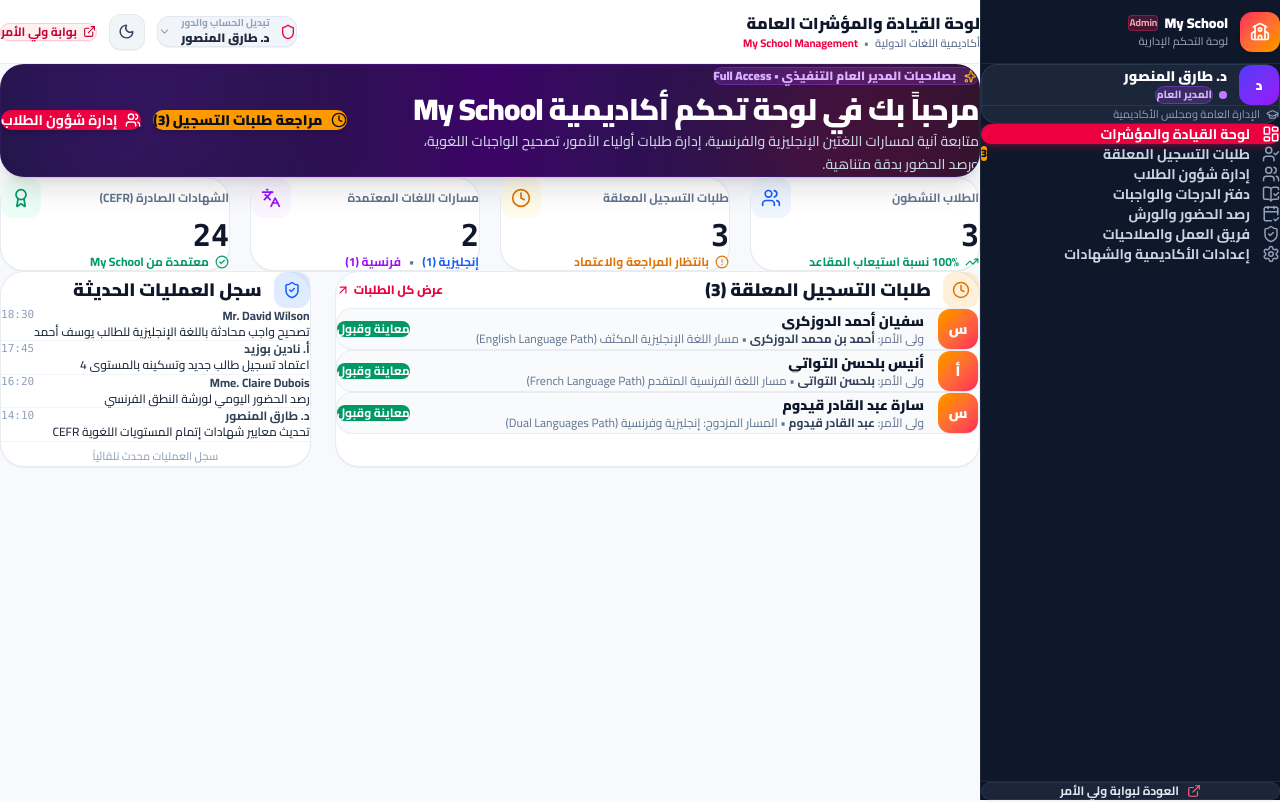
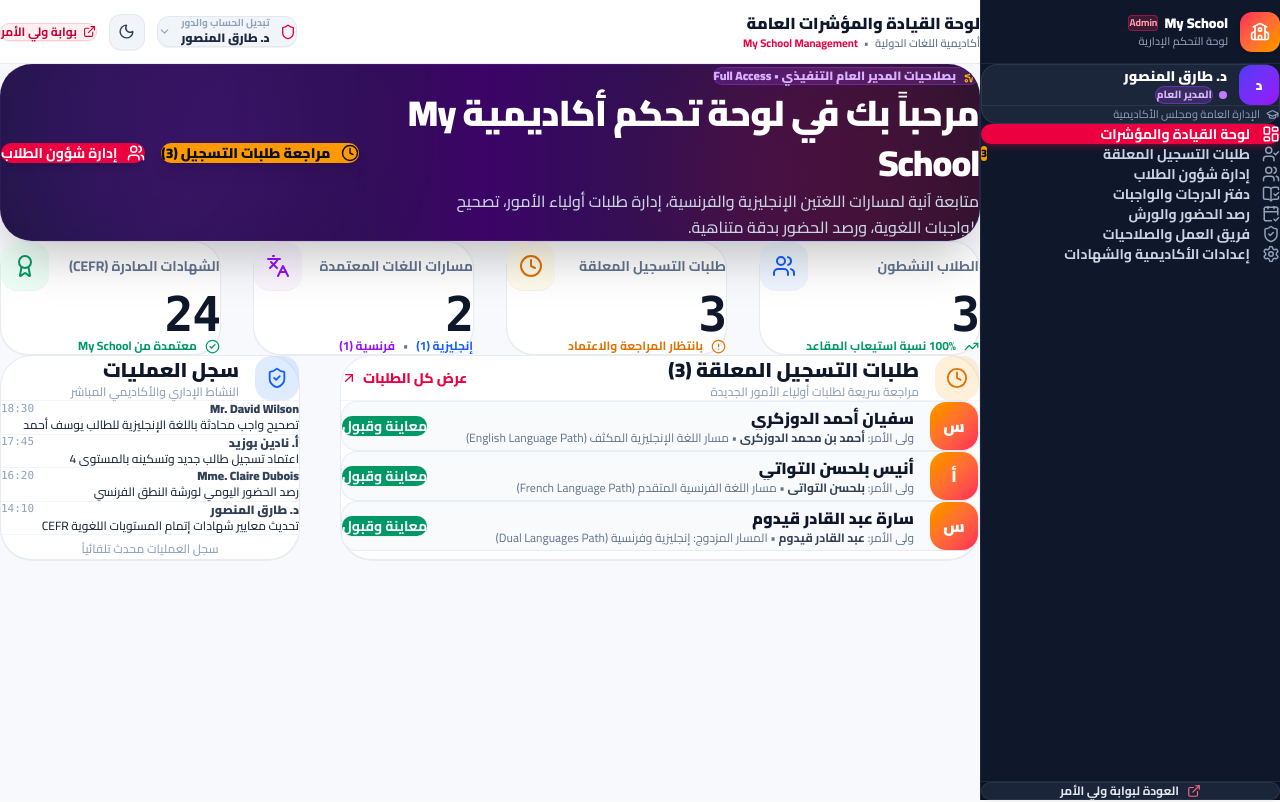
Before and after one commit to douzakaria1998-stack/awliya, a Next.js app: page /admin in a window 1280 px wide. Built offline with nearby package versions, Linux system fonts and the light colour scheme.

Commit message:
style: add generous vertical and horizontal spacing between dashboard containers

```diff
--- a/src/components/admin/layout/AdminShell.tsx
+++ b/src/components/admin/layout/AdminShell.tsx
@@ -80,7 +80,7 @@
       >
         <AdminHeader onOpenMobileMenu={() => setIsMobileMenuOpen(true)} />
 
-        <main className="flex-1 p-6 sm:p-8 max-w-7xl w-full mx-auto animate-in fade-in duration-200">
+        <main className="flex-1 p-8 sm:p-12 lg:p-14 max-w-[1450px] w-full mx-auto animate-in fade-in duration-200">
           {renderActiveScreen()}
         </main>
       </div>
--- a/src/components/admin/screens/SuperAdminOverview.tsx
+++ b/src/components/admin/screens/SuperAdminOverview.tsx
@@ -28,12 +28,12 @@
   const frenchCount = students.filter((s) => s.enrolledPathAr?.includes('الفرنسية') || s.enrolledPathAr?.includes('French')).length;
 
   return (
-    <div className="space-y-6">
-      {/* 1. Top Welcome Banner */}
-      <div className="p-6 sm:p-8 rounded-3xl bg-gradient-to-r from-slate-900 via-purple-950 to-slate-900 text-white shadow-xl border border-purple-900/50 relative overflow-hidden">
-        <div className="relative z-10 flex flex-col lg:flex-row lg:items-center justify-between gap-6">
-          <div className="max-w-xl space-y-2.5">
-            <div className="inline-flex items-center gap-2 px-3 py-1 rounded-full bg-purple-500/20 text-purple-300 text-xs font-black border border-purple-500/30">
+    <div className="space-y-10 sm:space-y-12">
+      {/* 1. Top Welcome Banner with Generous Luxury Spacing */}
+      <div className="p-8 sm:p-10 lg:p-12 rounded-[32px] bg-gradient-to-r from-slate-900 via-purple-950 to-slate-900 text-white shadow-2xl border border-purple-900/50 relative overflow-hidden">
+        <div className="relative z-10 flex flex-col xl:flex-row xl:items-center justify-between gap-8 sm:gap-10">
+          <div className="max-w-2xl space-y-3.5">
+            <div className="inline-flex items-center gap-2 px-3.5 py-1.5 rounded-full bg-purple-500/20 text-purple-300 text-xs font-black border border-purple-500/30">
               <Sparkles size={14} className="text-amber-400 shrink-0" />
               <span>
                 {currentRole === 'super_admin'
@@ -44,24 +44,24 @@
               </span>
             </div>
 
-            <h2 className="text-xl sm:text-2xl lg:text-3xl font-black tracking-tight leading-snug">
+            <h2 className="text-2xl sm:text-3xl lg:text-4xl font-black tracking-tight leading-snug">
               مرحباً بك في لوحة تحكم أكاديمية My School
             </h2>
 
-            <p className="text-xs sm:text-sm text-slate-300 font-medium leading-relaxed">
+            <p className="text-xs sm:text-sm lg:text-base text-slate-300 font-medium leading-relaxed max-w-xl">
               متابعة آنية لمسارات اللغتين الإنجليزية والفرنسية، إدارة طلبات أولياء الأمور، تصحيح الواجبات اللغوية، ورصد الحضور بدقة متناهية.
             </p>
           </div>
 
           {/* Quick Action Buttons */}
-          <div className="flex flex-wrap items-center gap-3 shrink-0">
+          <div className="flex flex-wrap items-center gap-4 shrink-0">
             {pendingCount > 0 && (
               <button
                 type="button"
                 onClick={() => setActiveTab('approvals')}
-                className="px-4 py-2.5 rounded-xl bg-amber-500 hover:bg-amber-600 text-slate-950 font-black text-xs sm:text-sm transition-all shadow-md flex items-center gap-2 cursor-pointer"
+                className="px-6 py-3.5 rounded-2xl bg-amber-500 hover:bg-amber-600 text-slate-950 font-black text-xs sm:text-sm transition-all shadow-lg flex items-center gap-2.5 cursor-pointer hover:scale-105 active:scale-95"
               >
-                <Clock size={16} />
+                <Clock size={18} />
                 <span>مراجعة طلبات التسجيل ({pendingCount})</span>
               </button>
             )}
@@ -70,18 +70,18 @@
               <button
                 type="button"
                 onClick={() => setActiveTab('gradebook')}
-                className="px-4 py-2.5 rounded-xl bg-emerald-600 hover:bg-emerald-700 text-white font-bold text-xs sm:text-sm transition-all shadow-md flex items-center gap-2 cursor-pointer"
+                className="px-6 py-3.5 rounded-2xl bg-emerald-600 hover:bg-emerald-700 text-white font-bold text-xs sm:text-sm transition-all shadow-md flex items-center gap-2.5 cursor-pointer hover:scale-105 active:scale-95"
               >
-                <BookOpen size={16} />
+                <BookOpen size={18} />
                 <span>فتح دفتر الواجبات والدرجات</span>
               </button>
             ) : (
               <button
                 type="button"
                 onClick={() => setActiveTab('students')}
-                className="px-4 py-2.5 rounded-xl bg-rose-600 hover:bg-rose-700 text-white font-bold text-xs sm:text-sm transition-all shadow-md flex items-center gap-2 cursor-pointer"
+                className="px-6 py-3.5 rounded-2xl bg-rose-600 hover:bg-rose-700 text-white font-bold text-xs sm:text-sm transition-all shadow-md flex items-center gap-2.5 cursor-pointer hover:scale-105 active:scale-95"
               >
-                <Users size={16} />
+                <Users size={18} />
                 <span>إدارة شؤون الطلاب</span>
               </button>
             )}
@@ -89,58 +89,58 @@
         </div>
 
         {/* Ambient Glow */}
-        <div className="absolute -left-20 -bottom-20 w-80 h-80 rounded-full bg-purple-600/20 blur-3xl pointer-events-none" />
-        <div className="absolute -right-20 -top-20 w-80 h-80 rounded-full bg-rose-600/20 blur-3xl pointer-events-none" />
+        <div className="absolute -left-20 -bottom-20 w-96 h-96 rounded-full bg-purple-600/20 blur-3xl pointer-events-none" />
+        <div className="absolute -right-20 -top-20 w-96 h-96 rounded-full bg-rose-600/20 blur-3xl pointer-events-none" />
       </div>
 
-      {/* 2. Key Metrics Grid (4 Stat Cards) */}
-      <div className="grid grid-cols-1 sm:grid-cols-2 lg:grid-cols-4 gap-4 sm:gap-5">
+      {/* 2. Key Metrics Grid (4 Stat Cards with Generous Gaps & Internal Padding) */}
+      <div className="grid grid-cols-1 sm:grid-cols-2 xl:grid-cols-4 gap-6 sm:gap-8">
         {/* Card 1: Active Students */}
-        <div className="p-5 rounded-3xl bg-white dark:bg-slate-850 border border-slate-200/80 dark:border-slate-800 shadow-2xs space-y-2.5">
+        <div className="p-7 sm:p-8 rounded-[28px] bg-white dark:bg-slate-850 border border-slate-200/80 dark:border-slate-800 shadow-2xs space-y-4 transition-all hover:shadow-md">
           <div className="flex items-center justify-between">
-            <span className="text-xs font-bold text-slate-500 dark:text-slate-400">الطلاب النشطون</span>
-            <div className="w-10 h-10 rounded-xl bg-blue-50 dark:bg-blue-950/50 text-blue-600 dark:text-blue-400 flex items-center justify-center">
-              <Users size={20} />
+            <span className="text-xs sm:text-sm font-bold text-slate-500 dark:text-slate-400">الطلاب النشطون</span>
+            <div className="w-12 h-12 rounded-2xl bg-blue-50 dark:bg-blue-950/50 text-blue-600 dark:text-blue-400 flex items-center justify-center shadow-2xs">
+              <Users size={24} />
             </div>
           </div>
-          <div className="text-3xl font-black text-slate-900 dark:text-white font-mono">
+          <div className="text-3xl sm:text-4xl lg:text-5xl font-black text-slate-900 dark:text-white font-mono tracking-tight">
             {activeStudentsCount}
           </div>
-          <div className="flex items-center gap-1.5 text-xs font-bold text-emerald-600 dark:text-emerald-400">
-            <TrendingUp size={14} />
+          <div className="flex items-center gap-2 text-xs font-bold text-emerald-600 dark:text-emerald-400 pt-1">
+            <TrendingUp size={15} />
             <span>100% نسبة استيعاب المقاعد</span>
           </div>
         </div>
 
         {/* Card 2: Pending Approvals */}
-        <div className="p-5 rounded-3xl bg-white dark:bg-slate-850 border border-slate-200/80 dark:border-slate-800 shadow-2xs space-y-2.5">
+        <div className="p-7 sm:p-8 rounded-[28px] bg-white dark:bg-slate-850 border border-slate-200/80 dark:border-slate-800 shadow-2xs space-y-4 transition-all hover:shadow-md">
           <div className="flex items-center justify-between">
-            <span className="text-xs font-bold text-slate-500 dark:text-slate-400">طلبات التسجيل المعلقة</span>
-            <div className="w-10 h-10 rounded-xl bg-amber-50 dark:bg-amber-950/50 text-amber-600 dark:text-amber-400 flex items-center justify-center">
-              <Clock size={20} />
+            <span className="text-xs sm:text-sm font-bold text-slate-500 dark:text-slate-400">طلبات التسجيل المعلقة</span>
+            <div className="w-12 h-12 rounded-2xl bg-amber-50 dark:bg-amber-950/50 text-amber-600 dark:text-amber-400 flex items-center justify-center shadow-2xs">
+              <Clock size={24} />
             </div>
           </div>
-          <div className="text-3xl font-black text-slate-900 dark:text-white font-mono">
+          <div className="text-3xl sm:text-4xl lg:text-5xl font-black text-slate-900 dark:text-white font-mono tracking-tight">
             {pendingCount}
           </div>
-          <div className="flex items-center gap-1.5 text-xs font-bold text-amber-600 dark:text-amber-400">
-            <AlertCircle size={14} />
+          <div className="flex items-center gap-2 text-xs font-bold text-amber-600 dark:text-amber-400 pt-1">
+            <AlertCircle size={15} />
             <span>بانتظار المراجعة والاعتماد</span>
           </div>
         </div>
 
         {/* Card 3: Language Tracks */}
-        <div className="p-5 rounded-3xl bg-white dark:bg-slate-850 border border-slate-200/80 dark:border-slate-800 shadow-2xs space-y-2.5">
+        <div className="p-7 sm:p-8 rounded-[28px] bg-white dark:bg-slate-850 border border-slate-200/80 dark:border-slate-800 shadow-2xs space-y-4 transition-all hover:shadow-md">
           <div className="flex items-center justify-between">
-            <span className="text-xs font-bold text-slate-500 dark:text-slate-400">مسارات اللغات المعتمدة</span>
-            <div className="w-10 h-10 rounded-xl bg-purple-50 dark:bg-purple-950/50 text-purple-600 dark:text-purple-400 flex items-center justify-center">
-              <Languages size={20} />
+            <span className="text-xs sm:text-sm font-bold text-slate-500 dark:text-slate-400">مسارات اللغات المعتمدة</span>
+            <div className="w-12 h-12 rounded-2xl bg-purple-50 dark:bg-purple-950/50 text-purple-600 dark:text-purple-400 flex items-center justify-center shadow-2xs">
+              <Languages size={24} />
             </div>
           </div>
-          <div className="text-3xl font-black text-slate-900 dark:text-white font-mono">
+          <div className="text-3xl sm:text-4xl lg:text-5xl font-black text-slate-900 dark:text-white font-mono tracking-tight">
             2
           </div>
-          <div className="flex items-center gap-2 text-xs font-bold text-slate-500 dark:text-slate-400">
+          <div className="flex items-center gap-2 text-xs font-bold text-slate-500 dark:text-slate-400 pt-1">
             <span className="text-blue-600 dark:text-blue-400">إنجليزية ({englishCount || 2})</span>
             <span>•</span>
             <span className="text-purple-600 dark:text-purple-400">فرنسية ({frenchCount || 1})</span>
@@ -148,66 +148,69 @@
         </div>
 
         {/* Card 4: Certified Levels Completed */}
-        <div className="p-5 rounded-3xl bg-white dark:bg-slate-850 border border-slate-200/80 dark:border-slate-800 shadow-2xs space-y-2.5">
+        <div className="p-7 sm:p-8 rounded-[28px] bg-white dark:bg-slate-850 border border-slate-200/80 dark:border-slate-800 shadow-2xs space-y-4 transition-all hover:shadow-md">
           <div className="flex items-center justify-between">
-            <span className="text-xs font-bold text-slate-500 dark:text-slate-400">الشهادات الصادرة (CEFR)</span>
-            <div className="w-10 h-10 rounded-xl bg-emerald-50 dark:bg-emerald-950/50 text-emerald-600 dark:text-emerald-400 flex items-center justify-center">
-              <Award size={20} />
+            <span className="text-xs sm:text-sm font-bold text-slate-500 dark:text-slate-400">الشهادات الصادرة (CEFR)</span>
+            <div className="w-12 h-12 rounded-2xl bg-emerald-50 dark:bg-emerald-950/50 text-emerald-600 dark:text-emerald-400 flex items-center justify-center shadow-2xs">
+              <Award size={24} />
             </div>
           </div>
-          <div className="text-3xl font-black text-slate-900 dark:text-white font-mono">
+          <div className="text-3xl sm:text-4xl lg:text-5xl font-black text-slate-900 dark:text-white font-mono tracking-tight">
             24
           </div>
-          <div className="flex items-center gap-1.5 text-xs font-bold text-emerald-600 dark:text-emerald-400">
-            <CheckCircle2 size={14} />
+          <div className="flex items-center gap-2 text-xs font-bold text-emerald-600 dark:text-emerald-400 pt-1">
+            <CheckCircle2 size={15} />
             <span>معتمدة من My School</span>
           </div>
         </div>
       </div>
 
-      {/* 3. Middle Section: Pending Approvals & Live Activity Stream */}
-      <div className="grid grid-cols-1 lg:grid-cols-3 gap-6">
+      {/* 3. Middle Section: Pending Approvals & Live Activity Stream with Wide Spacing */}
+      <div className="grid grid-cols-1 lg:grid-cols-3 gap-8 sm:gap-10">
         {/* Left 2 Cols: Pending Approvals Preview */}
-        <div className="lg:col-span-2 rounded-3xl bg-white dark:bg-slate-850 border border-slate-200/80 dark:border-slate-800 p-6 shadow-2xs space-y-5">
-          <div className="flex items-center justify-between">
-            <div className="flex items-center gap-3">
-              <div className="w-9 h-9 rounded-xl bg-amber-500/15 text-amber-600 dark:text-amber-400 flex items-center justify-center font-bold">
-                <Clock size={18} />
+        <div className="lg:col-span-2 rounded-[32px] bg-white dark:bg-slate-850 border border-slate-200/80 dark:border-slate-800 p-8 sm:p-10 shadow-2xs space-y-6">
+          <div className="flex items-center justify-between pb-2 border-b border-slate-100 dark:border-slate-800">
+            <div className="flex items-center gap-4">
+              <div className="w-11 h-11 rounded-2xl bg-amber-500/15 text-amber-600 dark:text-amber-400 flex items-center justify-center font-bold shadow-2xs">
+                <Clock size={22} />
               </div>
-              <h3 className="text-base sm:text-lg font-black text-slate-900 dark:text-white">
-                طلبات التسجيل المعلقة ({pendingCount})
-              </h3>
+              <div>
+                <h3 className="text-lg sm:text-xl font-black text-slate-900 dark:text-white">
+                  طلبات التسجيل المعلقة ({pendingCount})
+                </h3>
+                <p className="text-xs text-slate-400 font-medium">مراجعة سريعة لطلبات أولياء الأمور الجديدة</p>
+              </div>
             </div>
             <button
               type="button"
               onClick={() => setActiveTab('approvals')}
-              className="text-xs font-extrabold text-rose-600 dark:text-rose-400 hover:underline flex items-center gap-1 cursor-pointer"
+              className="text-xs sm:text-sm font-extrabold text-rose-600 dark:text-rose-400 hover:underline flex items-center gap-1.5 cursor-pointer"
             >
               <span>عرض كل الطلبات</span>
-              <ArrowUpRight size={14} />
+              <ArrowUpRight size={16} />
             </button>
           </div>
 
           {pendingCount === 0 ? (
-            <div className="text-center py-10 text-slate-400 text-sm font-semibold">
+            <div className="text-center py-14 text-slate-400 text-sm font-semibold">
               لا توجد طلبات تسجيل معلقة حالياً
             </div>
           ) : (
-            <div className="space-y-3">
+            <div className="space-y-4">
               {pendingApprovals
                 .filter((a) => a.status === 'pending')
                 .slice(0, 3)
                 .map((appr) => (
                   <div
                     key={appr.id}
-                    className="p-4 rounded-2xl bg-slate-50 dark:bg-slate-800/80 border border-slate-200/70 dark:border-slate-700/60 flex flex-col sm:flex-row sm:items-center justify-between gap-4"
+                    className="p-5 sm:p-6 rounded-2xl bg-slate-50 dark:bg-slate-800/80 border border-slate-200/70 dark:border-slate-700/60 flex flex-col sm:flex-row sm:items-center justify-between gap-5 transition-all hover:border-slate-300 dark:hover:border-slate-650"
                   >
-                    <div className="flex items-center gap-3.5 min-w-0">
-                      <div className="w-10 h-10 rounded-xl bg-gradient-to-br from-amber-500 to-rose-500 text-white font-black text-sm flex items-center justify-center shrink-0 shadow-2xs">
+                    <div className="flex items-center gap-4 min-w-0">
+                      <div className="w-12 h-12 rounded-2xl bg-gradient-to-br from-amber-500 to-rose-500 text-white font-black text-base flex items-center justify-center shrink-0 shadow-xs">
                         {appr.studentNameAr[0]}
                       </div>
-                      <div className="min-w-0 space-y-0.5">
-                        <div className="font-black text-sm text-slate-900 dark:text-white truncate">
+                      <div className="min-w-0 space-y-1">
+                        <div className="font-black text-sm sm:text-base text-slate-900 dark:text-white truncate">
                           {appr.studentNameAr}
                         </div>
                         <div className="text-xs text-slate-500 dark:text-slate-400 truncate">
@@ -216,11 +219,11 @@
                       </div>
                     </div>
 
-                    <div className="flex items-center gap-2 shrink-0 self-end sm:self-center">
+                    <div className="flex items-center gap-3 shrink-0 self-end sm:self-center">
                       <button
                         type="button"
                         onClick={() => setActiveTab('approvals')}
-                        className="px-4 py-2 rounded-xl bg-emerald-600 hover:bg-emerald-700 text-white font-bold text-xs transition-all shadow-2xs cursor-pointer"
+                        className="px-5 py-2.5 rounded-xl bg-emerald-600 hover:bg-emerald-700 text-white font-bold text-xs sm:text-sm transition-all shadow-xs cursor-pointer hover:scale-105 active:scale-95"
                       >
                         معاينة وقبول
                       </button>
@@ -232,20 +235,23 @@
         </div>
 
         {/* Right 1 Col: Live Activity Stream */}
-        <div className="rounded-3xl bg-white dark:bg-slate-850 border border-slate-200/80 dark:border-slate-800 p-6 shadow-2xs flex flex-col justify-between space-y-5">
-          <div className="space-y-4">
-            <div className="flex items-center gap-3">
-              <div className="w-9 h-9 rounded-xl bg-blue-500/15 text-blue-600 dark:text-blue-400 flex items-center justify-center font-bold">
-                <ShieldCheck size={18} />
+        <div className="rounded-[32px] bg-white dark:bg-slate-850 border border-slate-200/80 dark:border-slate-800 p-8 sm:p-10 shadow-2xs flex flex-col justify-between space-y-6">
+          <div className="space-y-6">
+            <div className="flex items-center gap-4 pb-2 border-b border-slate-100 dark:border-slate-800">
+              <div className="w-11 h-11 rounded-2xl bg-blue-500/15 text-blue-600 dark:text-blue-400 flex items-center justify-center font-bold shadow-2xs">
+                <ShieldCheck size={22} />
               </div>
-              <h3 className="text-base sm:text-lg font-black text-slate-900 dark:text-white">سجل العمليات الحديثة</h3>
+              <div>
+                <h3 className="text-lg sm:text-xl font-black text-slate-900 dark:text-white">سجل العمليات</h3>
+                <p className="text-xs text-slate-400 font-medium">النشاط الإداري والأكاديمي المباشر</p>
+              </div>
             </div>
 
-            <div className="space-y-3">
+            <div className="space-y-4">
               {activityLogs.slice(0, 4).map((log) => (
-                <div key={log.id} className="text-xs space-y-1 pb-3 border-b border-slate-100 dark:border-slate-800 last:border-0 last:pb-0">
+                <div key={log.id} className="text-xs space-y-1.5 pb-4 border-b border-slate-100 dark:border-slate-800 last:border-0 last:pb-0">
                   <div className="flex items-center justify-between text-slate-400">
-                    <span className="font-bold text-slate-700 dark:text-slate-200">{log.actorName}</span>
+                    <span className="font-black text-slate-700 dark:text-slate-200">{log.actorName}</span>
                     <span className="font-mono text-[11px]">{log.timestamp.split(' ')[1] || log.timestamp}</span>
                   </div>
                   <div className="font-medium text-slate-800 dark:text-slate-300 leading-snug">{log.actionAr}</div>
@@ -254,8 +260,8 @@
             </div>
           </div>
 
-          <div className="pt-3 border-t border-slate-100 dark:border-slate-800 text-center">
-            <span className="text-[11px] text-slate-400 font-medium">سجل العمليات محدث تلقائياً</span>
+          <div className="pt-4 border-t border-slate-100 dark:border-slate-800 text-center">
+            <span className="text-xs text-slate-400 font-medium">سجل العمليات محدث تلقائياً</span>
           </div>
         </div>
       </div>
```
